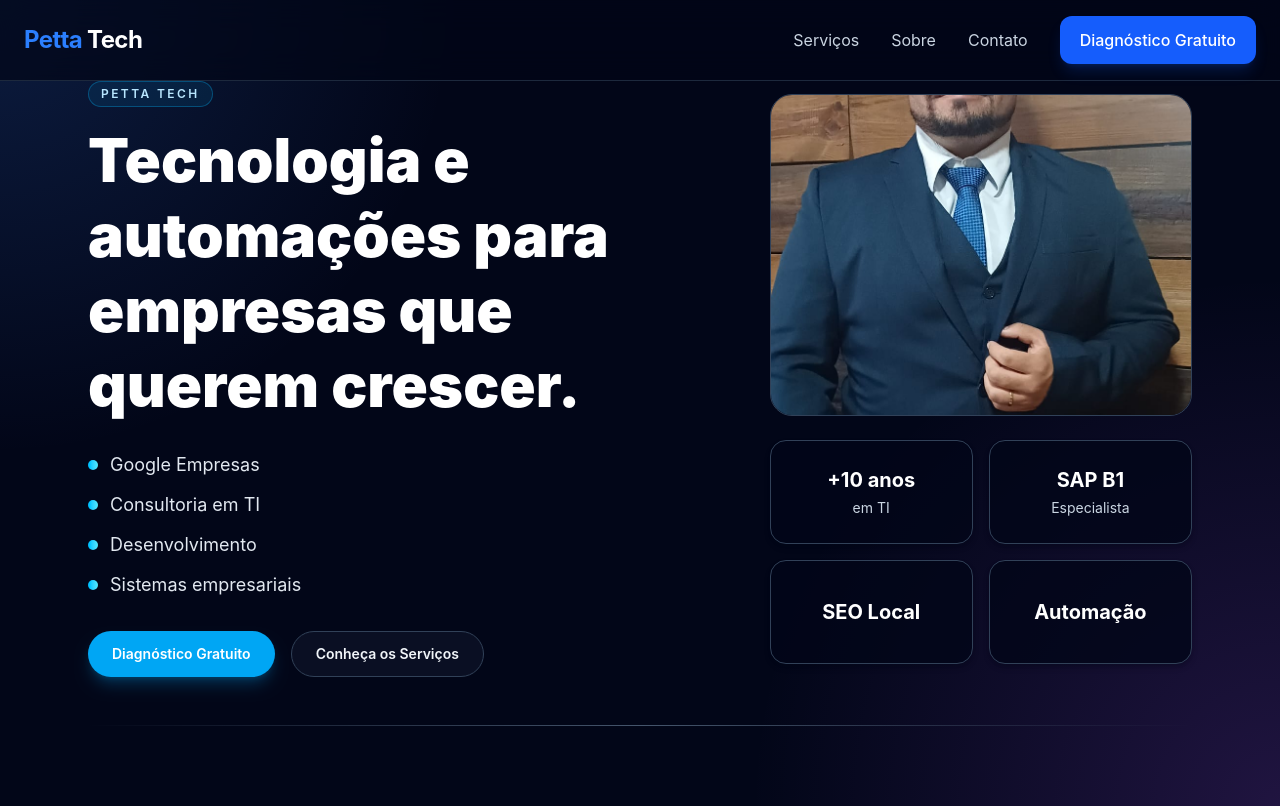
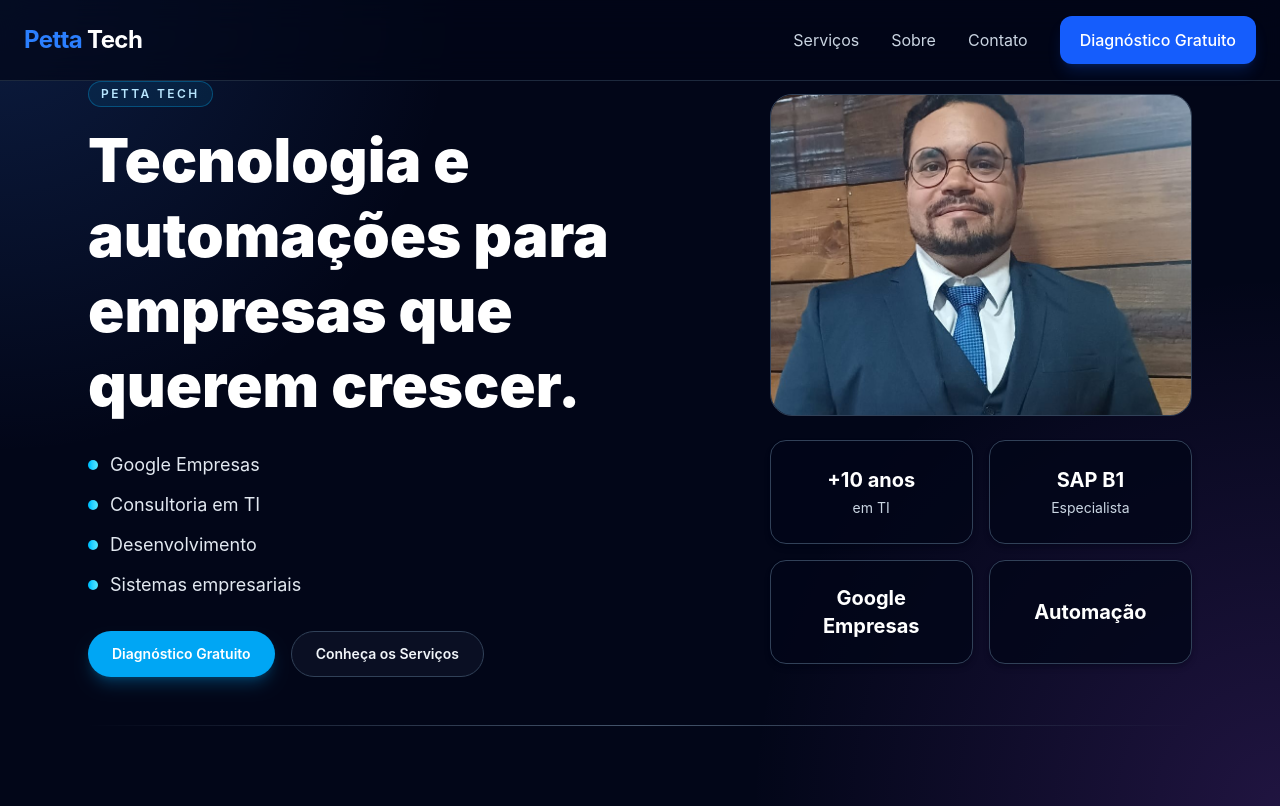
Before and after one commit to mpettatech/PettaTech, a React (Vite) app in the folder pettatech-site/: page / in a window 1280 px wide. Built offline with nearby package versions, Linux system fonts and the light colour scheme.

Commit message:
ajuste foto

```diff
--- a/pettatech-site/src/components/Hero/Hero.jsx
+++ b/pettatech-site/src/components/Hero/Hero.jsx
@@ -11,7 +11,7 @@ export default function Hero() {
   const highlights = [
     { title: "+10 anos", subtitle: "em TI" },
     { title: "SAP B1", subtitle: "Especialista" },
-    { title: "SEO Local", subtitle: "" },
+    { title: "Google Empresas", subtitle: "" },
     { title: "Automação", subtitle: "" },
   ];
 
```
Also changed, not shown: pettatech-site/src/assets/fotoperfil.jpeg.
